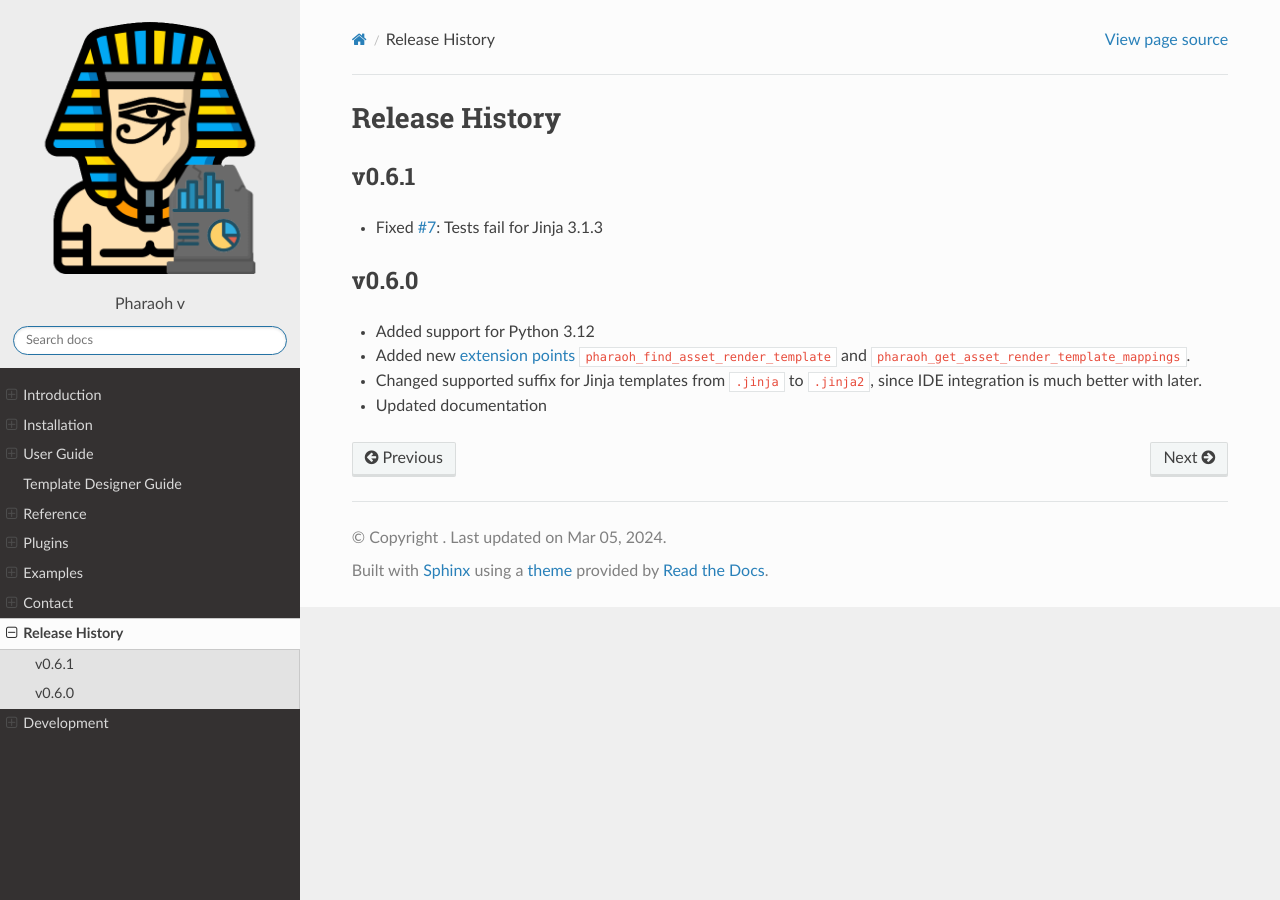
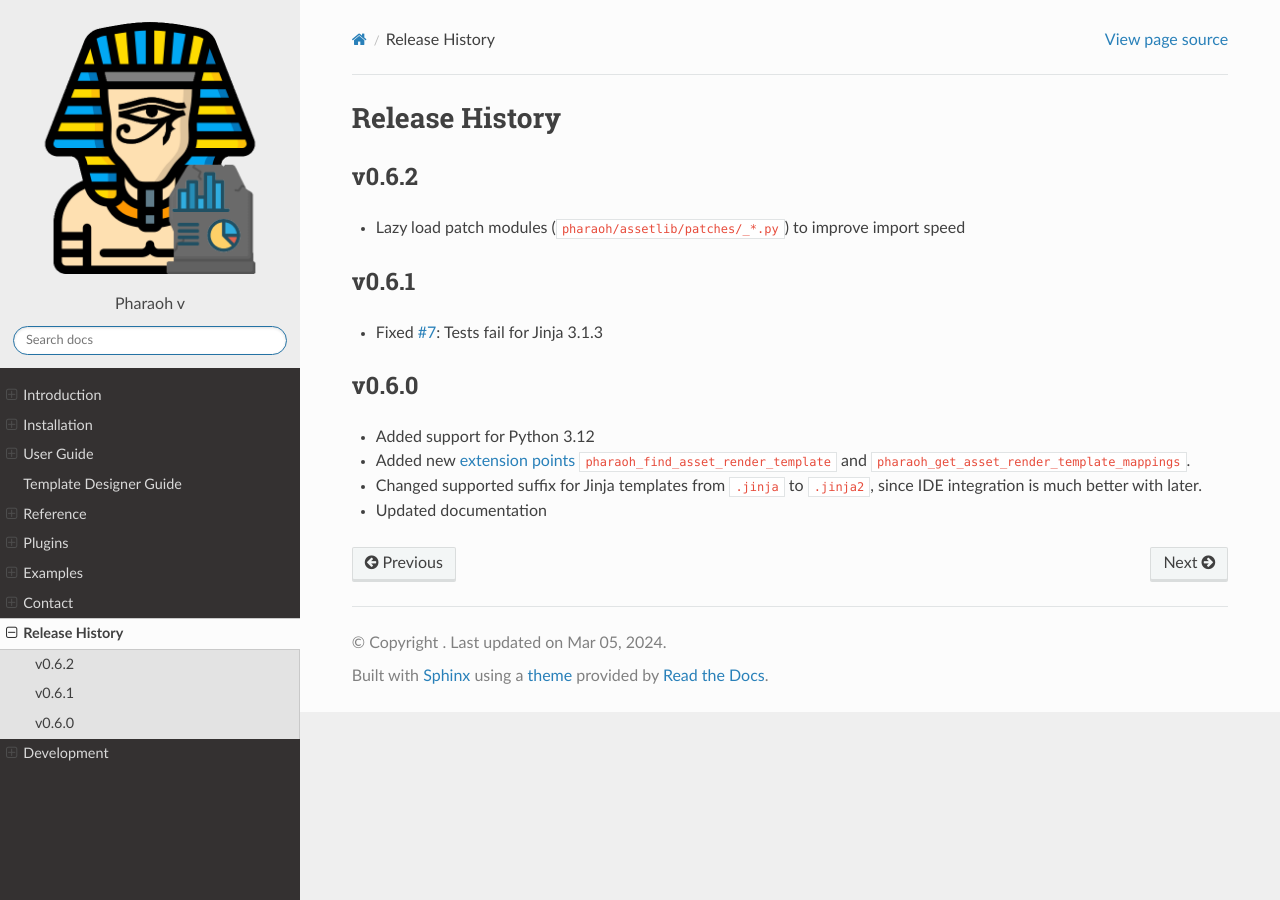
Before and after one commit to Infineon/pharaoh-dev, a Sphinx documentation site: the page built from docs/changelog.rst, in a window 1280 px wide. Built offline with Sphinx 7.4.7 and the Read the Docs theme 2.0.0, drawn with Linux system fonts in a browser that asks for light colours; pages that are not in the unit, such as notebooks, are missing from menus; the version number could not be read and is left out.

Commit message:
Update changelog

```diff
--- a/docs/changelog.rst
+++ b/docs/changelog.rst
@@ -1,5 +1,11 @@
 Release History
 ===============
+
+v0.6.2
+------
+
+-   Lazy load patch modules (``pharaoh/assetlib/patches/_*.py``) to improve import speed
+
 
 v0.6.1
 ------
```
